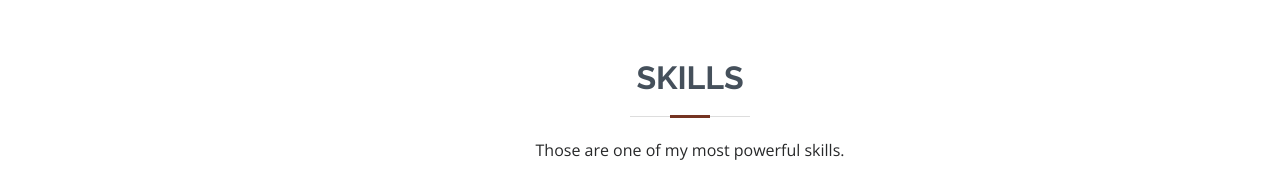
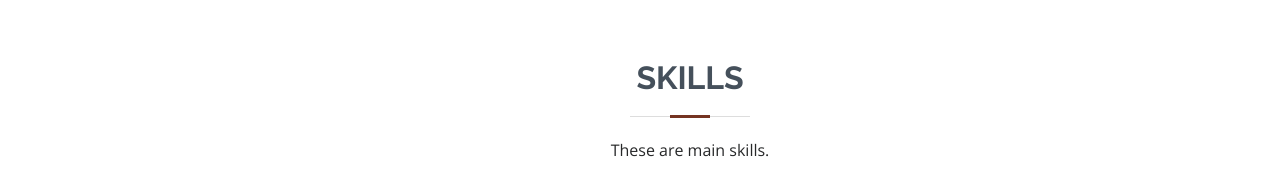
Before and after one commit to dev-Laky/MyPortfolio, a plain HTML site: page index.html in a window 1280 px wide. Shown: the part 1320-1509 px from the top of the page. Drawn offline with nearby package versions, Linux system fonts and the light colour scheme.

Commit message:
Update index.html

```diff
--- a/index.html
+++ b/index.html
@@ -116,7 +116,7 @@
 
         <div class="section-title">
           <h2>Skills</h2>
-          <p>Those are one of my most powerful skills.</p>
+          <p>These are main skills.</p>
         </div>
 
         <div class="row skills-content">
```
